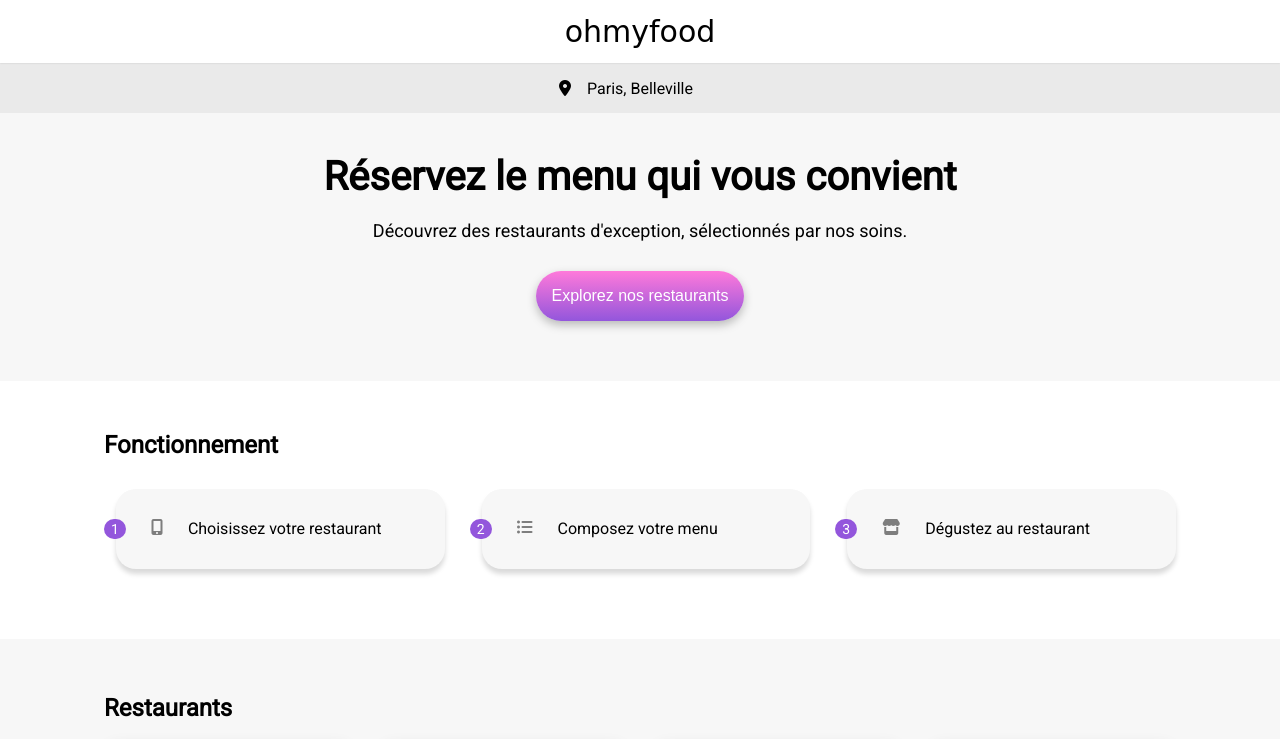
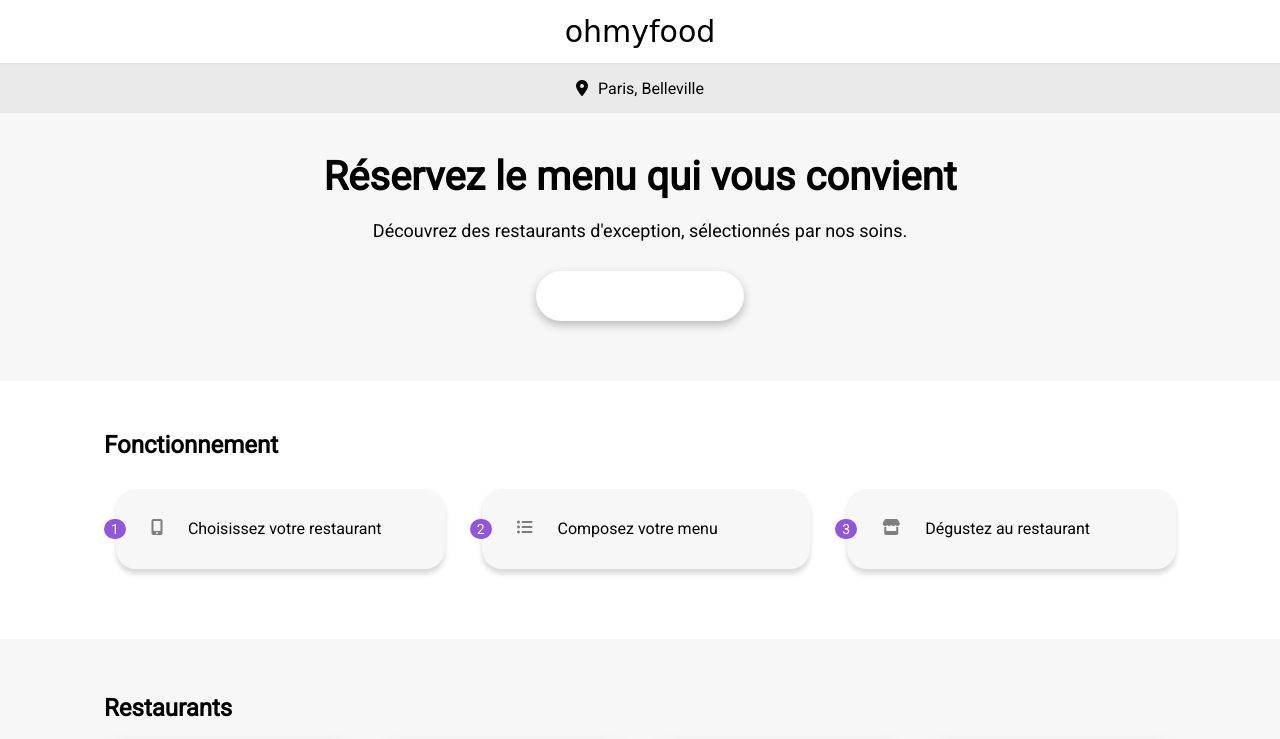
Before and after one commit to Dam-C/OC_Projet_04, a plain HTML site: page index.html in a window 1280 px wide. Shown: the top 739 px of the page. Drawn offline with Linux system fonts and the light colour scheme; a web font is replaced by a local one.

Commit message:
1 anim / 6 ok

```diff
--- a/index.html
+++ b/index.html
@@ -23,9 +23,9 @@
       <section class="head__loc">
 
         <p>
-          Paris, Belleville
+          <i class="fa-solid fa-location-dot fa-black"></i>Paris, Belleville
         </p>
-        <i class="fa-solid fa-location-dot fa-black"></i>
+
       </section>
 
     </header>
--- a/sass/Base/_typo.scss
+++ b/sass/Base/_typo.scss
@@ -35,10 +35,9 @@
 * {
     text-decoration: none;
     color: #000000;
-
 }
 
-body, {
+body {
     font-family: 'Roboto', sans-serif;
 }
 
--- a/sass/Components/_buttons.scss
+++ b/sass/Components/_buttons.scss
@@ -1,11 +1,15 @@
 @mixin button {
+    cursor:pointer;
     margin-left: auto;
     margin-right: auto;
     color: #ffffff;
-    background: linear-gradient(#FF79DA,#9356DC);
+    background-color: #ffffff;
     box-shadow: 0px 4px 10px rgba(0, 0, 0, 0.25);
     border-radius: 2rem;
     padding: 1rem;
     border: none;
     @include mob_font_loc-btns;
+    transition: all 500ms ease-in;
 }
+
+// background: linear-gradient($second-gradient-color,$color-prim);
--- a/sass/Utils/_variables.scss
+++ b/sass/Utils/_variables.scss
@@ -1,11 +1,27 @@
-$color-prim: #9356DC;
+//couleur principale du site
+$color-prim: hsl(267, 66%, 60%);
+
+//couleur secondaire du dégragé
+$second-gradient-color: hsl(317, 100%, 74%);
+
 $color-sec:#ffffff;
+
+
+
 $color-ter:#99E2D0;
+
 $deep-green:#008766;
+
 $light-blue:#89C8FA;
+
 $deep-blue:#003A68;
+
 $back-footer:#353535;
+
 $loc-grey:#EAEAEA;
+
 $fnct-grey:#7E7E7E;
+
 $black-font:#353535;
+
 $background-color:#F7F7F7;
--- a/sass/main.scss
+++ b/sass/main.scss
@@ -62,8 +62,7 @@
 }
 
 .fa-location-dot {
-    position: absolute;
-    margin-left: -150px;;
+    margin-right: 10px;
 }
 
 .intro {
@@ -220,6 +219,7 @@
     overflow: hidden;
     display: flex;
     max-width: 634px;
+    cursor:pointer;
     &__text{
         flex:1;
         min-width: 0;
@@ -238,12 +238,18 @@
         @include flex-centering-menus-price;
     }
     &__ok {
-        width: 60px;
+        width: 0px;
         @include flex-centering-in-bloc;
         background-color: $color-ter;
+        transition: all 250ms ease-out;
         & .fa-circle-check {
             font-size: 1.5em;
             color: #ffffff;
+        }
+    }
+    &:hover{
+        & > .menu-tile__ok {
+            width: 60px;
         }
     }
 }
```
Also changed, not shown: assets/css/style.css, 1 other file.
